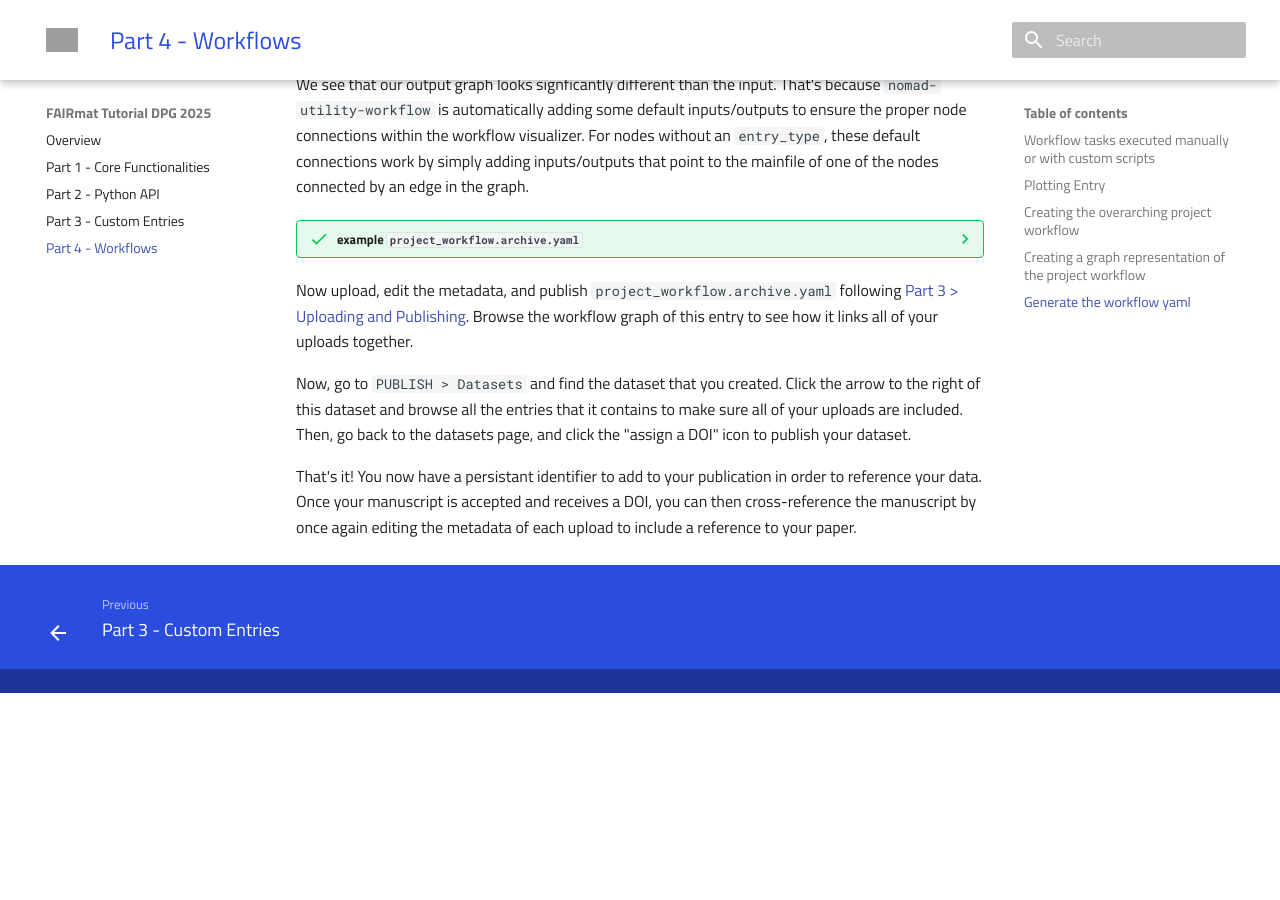
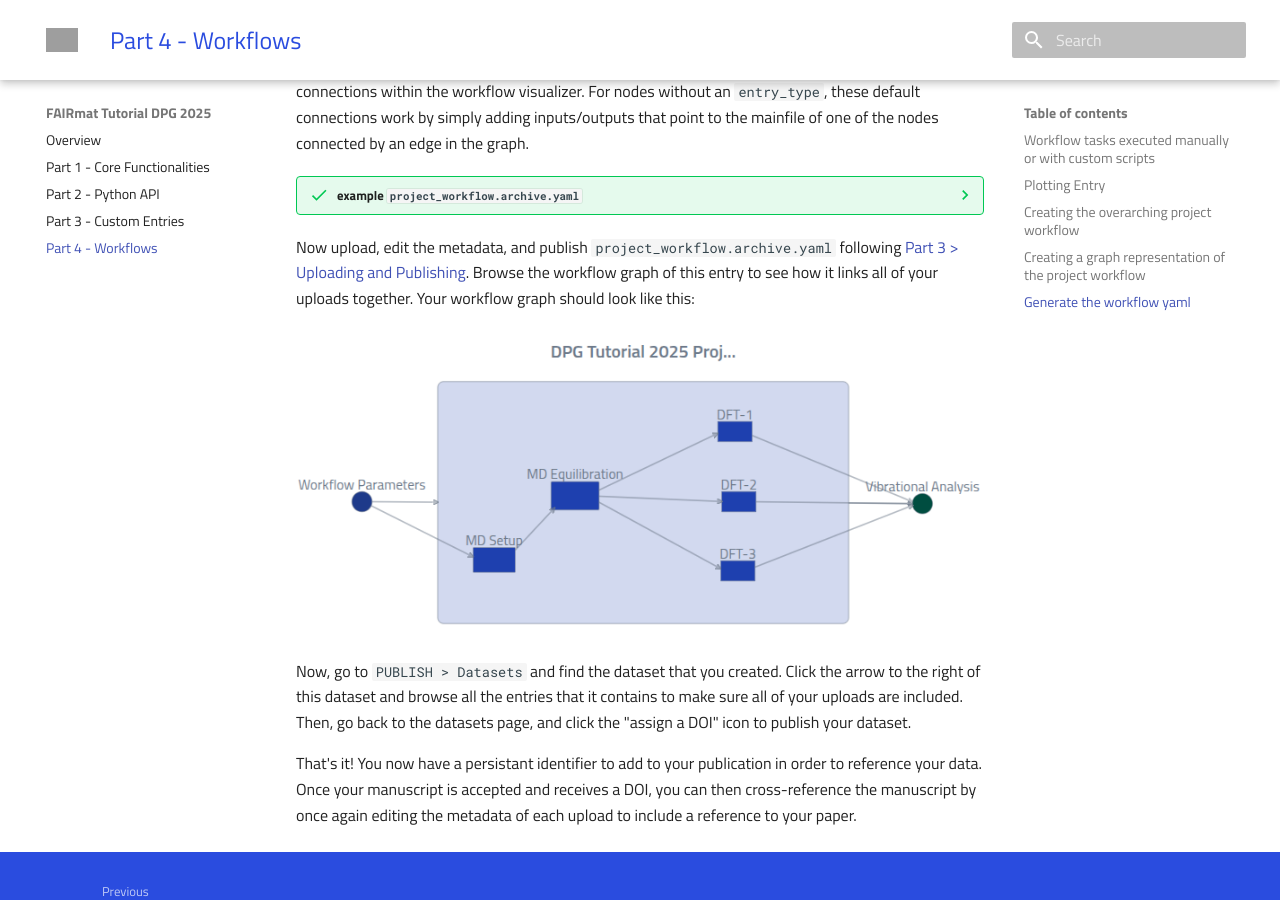
Before and after one commit to FAIRmat-NFDI/nomad-tutorial-workflows, an MkDocs documentation site: the page built from docs/workflows.md, in a window 1280 px wide and 900 px high, scrolled down 7651 px. Built offline with MkDocs 1.6.1 and Material for MkDocs 9.7.7, drawn with Linux system fonts in a browser that asks for light colours; nearby versions of some CDN libraries; library files that are not in the unit come from our copies; before the commit the page ends 8344 px from its top, so only the background shows below that; grey boxes are pictures that could not be loaded.

Commit message:
added final workflow image

````diff
--- a/docs/workflows.md
+++ b/docs/workflows.md
@@ -317,59 +317,67 @@ We see that our output graph looks signficantly different than the input. That's
       'name': 'DPG Tutorial 2025 Project Workflow'
       'inputs':
       - 'name': 'Workflow Parameters'
-        'section': '/entries/tc_dLqPqR9lqLT1JbFr0IfZ1n39e#/data'
+        'section': '/entries/tc_dLqPqR9lqLT1JbFr0IfZ1n39e/archive#/data'
       'outputs':
       - 'name': 'Vibrational Analysis'
-        'section': '/entries/-vSRAs4_EcgqGx8XCZ5slhsW_xTN#/data'
+        'section': '/entries/-vSRAs4_EcgqGx8XCZ5slhsW_xTN/archive#/data'
       'tasks':
       - 'm_def': 'nomad.datamodel.metainfo.workflow.TaskReference'
         'name': 'MD Setup'
-        'task': '/entries/SceEbsfzkFo2_-dEIBIcgtp7E61h#/workflow2'
+        'task': '/entries/SceEbsfzkFo2_-dEIBIcgtp7E61h/archive#/workflow2'
         'inputs':
         - 'name': 'input data from Workflow Parameters'
-          'section': '/entries/tc_dLqPqR9lqLT1JbFr0IfZ1n39e#/data'
+          'section': '/entries/tc_dLqPqR9lqLT1JbFr0IfZ1n39e/archive#/data'
         'outputs':
         - 'name': 'output workflow2 from MD Setup'
-          'section': '/entries/SceEbsfzkFo2_-dEIBIcgtp7E61h#/workflow2'
+          'section': '/entries/SceEbsfzkFo2_-dEIBIcgtp7E61h/archive#/workflow2'
       - 'm_def': 'nomad.datamodel.metainfo.workflow.TaskReference'
         'name': 'MD Equilibration'
-        'task': '/entries/KD1gv6i9vNP7C1pllBhUUTLUXjMC#/workflow2'
+        'task': '/entries/KD1gv6i9vNP7C1pllBhUUTLUXjMC/archive#/workflow2'
         'inputs':
         - 'name': 'input workflow2 from MD Setup'
-          'section': '/entries/SceEbsfzkFo2_-dEIBIcgtp7E61h#/workflow2'
+          'section': '/entries/SceEbsfzkFo2_-dEIBIcgtp7E61h/archive#/workflow2'
         'outputs':
         - 'name': 'output workflow2 from MD Equilibration'
-          'section': '/entries/KD1gv6i9vNP7C1pllBhUUTLUXjMC#/workflow2'
+          'section': '/entries/KD1gv6i9vNP7C1pllBhUUTLUXjMC/archive#/workflow2'
       - 'm_def': 'nomad.datamodel.metainfo.workflow.TaskReference'
         'name': 'DFT-1'
-        'task': '/entries/10_cXJ_e7nShAyw6yIpk6v2Bt2vo#/workflow2'
+        'task': '/entries/10_cXJ_e7nShAyw6yIpk6v2Bt2vo/archive#/workflow2'
         'inputs':
         - 'name': 'input workflow2 from MD Equilibration'
-          'section': '/entries/KD1gv6i9vNP7C1pllBhUUTLUXjMC#/workflow2'
+          'section': '/entries/KD1gv6i9vNP7C1pllBhUUTLUXjMC/archive#/workflow2'
         'outputs':
         - 'name': 'output data from Vibrational Analysis'
-          'section': '/entries/-vSRAs4_EcgqGx8XCZ5slhsW_xTN#/data'
+          'section': '/entries/-vSRAs4_EcgqGx8XCZ5slhsW_xTN/archive#/data'
       - 'm_def': 'nomad.datamodel.metainfo.workflow.TaskReference'
         'name': 'DFT-2'
-        'task': '/entries/3mLoprN2Pbvquvyv4jJdwls8f3Dk#/workflow2'
+        'task': '/entries/3mLoprN2Pbvquvyv4jJdwls8f3Dk/archive#/workflow2'
         'inputs':
         - 'name': 'input workflow2 from MD Equilibration'
-          'section': '/entries/KD1gv6i9vNP7C1pllBhUUTLUXjMC#/workflow2'
+          'section': '/entries/KD1gv6i9vNP7C1pllBhUUTLUXjMC/archive#/workflow2'
         'outputs':
         - 'name': 'output data from Vibrational Analysis'
-          'section': '/entries/-vSRAs4_EcgqGx8XCZ5slhsW_xTN#/data'
+          'section': '/entries/-vSRAs4_EcgqGx8XCZ5slhsW_xTN/archive#/data'
       - 'm_def': 'nomad.datamodel.metainfo.workflow.TaskReference'
         'name': 'DFT-3'
-        'task': '/entries/6NVy13aDn2CgXRQTF1RID-Zi-7e0#/workflow2'
+        'task': '/entries/6NVy13aDn2CgXRQTF1RID-Zi-7e0/archive#/workflow2'
         'inputs':
         - 'name': 'input workflow2 from MD Equilibration'
-          'section': '/entries/KD1gv6i9vNP7C1pllBhUUTLUXjMC#/workflow2'
+          'section': '/entries/KD1gv6i9vNP7C1pllBhUUTLUXjMC/archive#/workflow2'
         'outputs':
         - 'name': 'output data from Vibrational Analysis'
-          'section': '/entries/-vSRAs4_EcgqGx8XCZ5slhsW_xTN#/data'
+          'section': '/entries/-vSRAs4_EcgqGx8XCZ5slhsW_xTN/archive#/data'
     ```
 
-Now upload, edit the metadata, and publish `project_workflow.archive.yaml` following [Part 3 > Uploading and Publishing](./custom.md#uploading-and-publishing). Browse the workflow graph of this entry to see how it links all of your uploads together.
+Now upload, edit the metadata, and publish `project_workflow.archive.yaml` following [Part 3 > Uploading and Publishing](./custom.md#uploading-and-publishing). Browse the workflow graph of this entry to see how it links all of your uploads together. Your workflow graph should look like this:
+
+<div class="click-zoom">
+    <label>
+        <input type="checkbox">
+        <img src="../assets/project_workflow.png" alt="Networkx Workflow Graph for Input" width="100%" title="Click to zoom in">
+    </label>
+</div>
+
 
 Now, go to `PUBLISH > Datasets` and find the dataset that you created. Click the arrow to the right of this dataset and browse all the entries that it contains to make sure all of your uploads are included. Then, go back to the datasets page, and click the "assign a DOI" icon to publish your dataset.
 
````
Also changed, not shown: docs/assets/workflow_graph_input.png.
